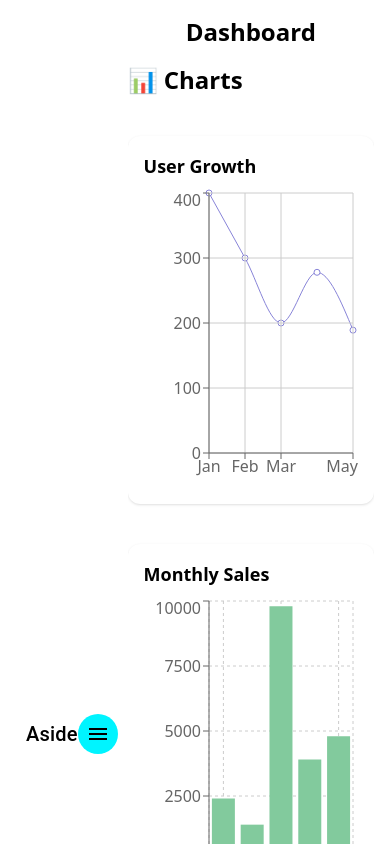
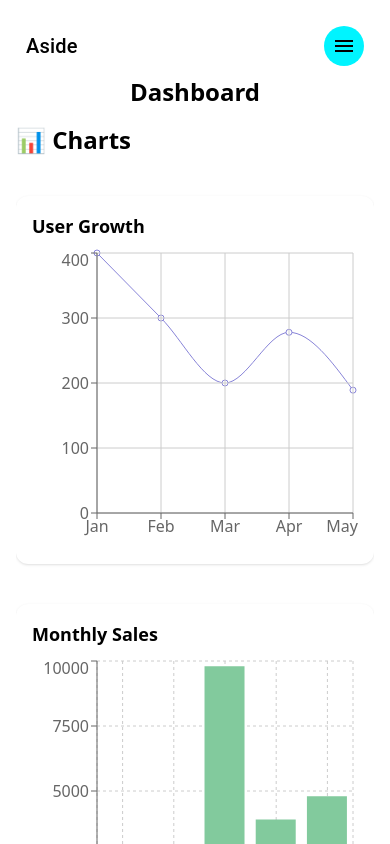
Before and after one commit to Ari-ICU/cafeSystem, a React (Vite) app: page / in a window 390 px wide. Shown: the top 844 px of the page. Built offline with nearby package versions, Linux system fonts and the light colour scheme.

Commit message:
install axios

```diff
--- a/src/pages/Home.tsx
+++ b/src/pages/Home.tsx
@@ -3,7 +3,7 @@ import Aside from "../components/Aside";
 
 const Home = () => {
   return (
-    <div id="main-wrapper" className=" flex">
+    <div id="main-wrapper" className=" md:flex">
       <Aside />
       <div className=" w-full page-wrapper overflow-hidden">
         <div className="container-fluid">
```
